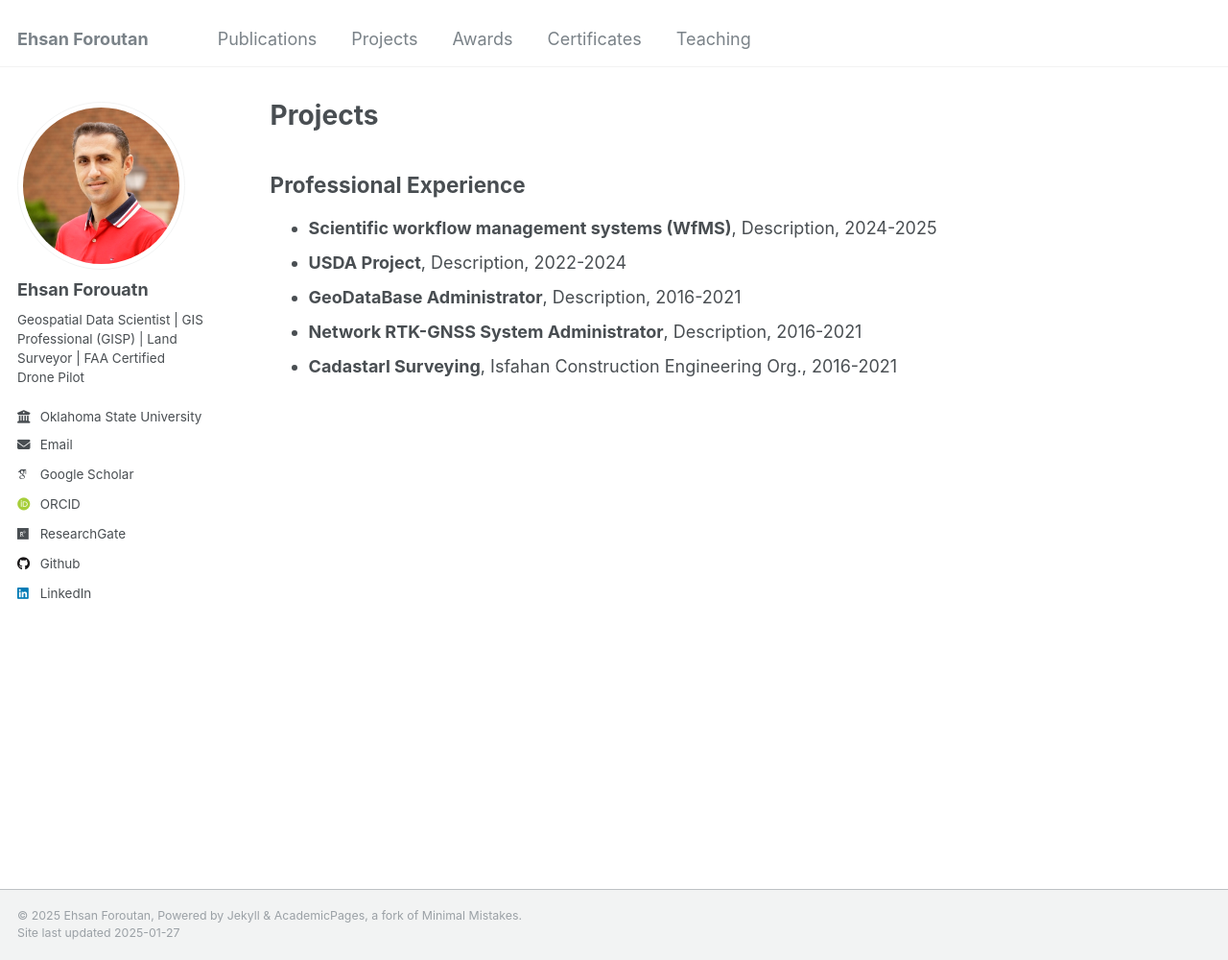
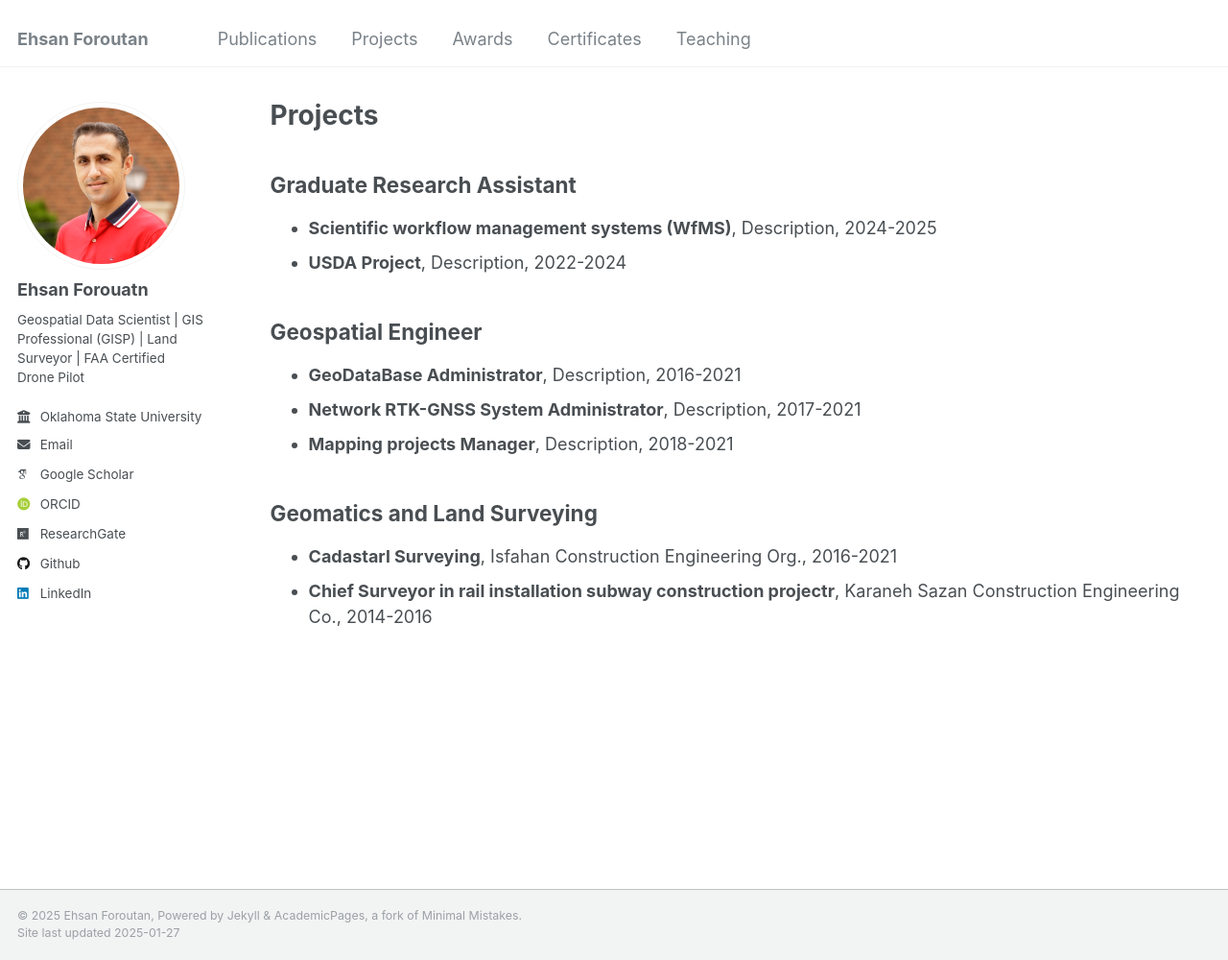
Before and after one commit to eforoutan/eforoutan.github.io, a Jekyll site: the page built from _pages/projects.html, in a window 1280 px wide and 1000 px high. Shown: the whole window at 96% size. Built offline with Jekyll 4.4.1, drawn with Linux system fonts in a browser that asks for light colours; some web fonts are replaced.

Commit message:
Update projects.html

```diff
--- a/_pages/projects.html
+++ b/_pages/projects.html
@@ -7,15 +7,23 @@ author_profile: true
 
 {% include base_path %}
 
-<h2>Professional Experience</h2>
-
+<h2>Graduate Research Assistant</h2>
 <ul>
   <li><strong>Scientific workflow management systems (WfMS)</strong>, Description, 2024-2025 </li>
   <li><strong>USDA Project</strong>, Description, 2022-2024 </li>
+</ul>
+
+<h2>Geospatial Engineer</h2>
+<ul>
   <li><strong>GeoDataBase Administrator</strong>, Description, 2016-2021 </li>
-  <li><strong>Network RTK-GNSS System Administrator</strong>, Description, 2016-2021 </li>
+  <li><strong>Network RTK-GNSS System Administrator</strong>, Description, 2017-2021 </li>
+  <li><strong>Mapping projects Manager</strong>, Description, 2018-2021 </li>
+</ul>
+
+<h2>Geomatics and Land Surveying</h2>
+<ul>
   <li><strong>Cadastarl Surveying</strong>, Isfahan Construction Engineering Org., 2016-2021 </li>
-
+  <li><strong>Chief Surveyor in rail installation subway construction projectr</strong>, Karaneh Sazan Construction Engineering Co., 2014-2016 </li>
 </ul>
 
 
```
